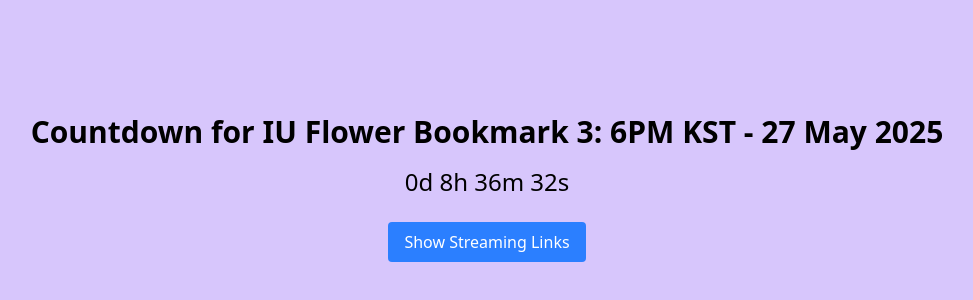
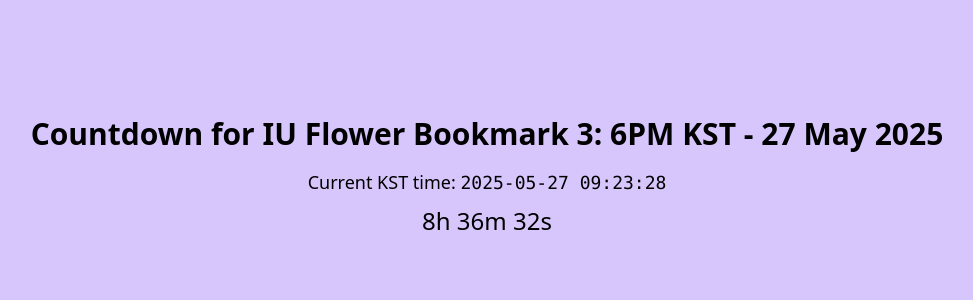
Before and after one commit to CedricSterckx/iu-countdown, a React (Vite) app: page / in a window 1280 px wide. Shown: the part 212-512 px from the top of the page, without its empty margins (153-1126 px from the left). Built offline with nearby package versions, Linux system fonts and the light colour scheme.

Commit message:
Update App.tsx

```diff
--- a/src/App.tsx
+++ b/src/App.tsx
@@ -7,6 +7,7 @@
 export const App = () => {
   const [timeLeft, setTimeLeft] = useState<string>('');
   const [showVideo, setShowVideo] = useState(false);
+  const [currentKST, setCurrentKST] = useState(DateTime.now().setZone('Asia/Seoul').toFormat('yyyy-MM-dd HH:mm:ss'));
 
   const targetTimeKST = DateTime.fromISO('2025-05-27T18:00:00', {
     zone: 'Asia/Seoul',
@@ -22,8 +23,8 @@
         setTimeLeft("🎉 It's time! 🎉");
         clearInterval(intervalId);
       } else {
-        const { days, hours, minutes, seconds } = diff.toObject();
-        setTimeLeft(`${days ?? 0}d ${hours ?? 0}h ${minutes ?? 0}m ${Math.floor(seconds ?? 0)}s`);
+        const { hours, minutes, seconds } = diff.toObject();
+        setTimeLeft(` ${hours ?? 0}h ${minutes ?? 0}m ${Math.floor(seconds ?? 0)}s`);
       }
     };
 
@@ -32,6 +33,13 @@
 
     return () => clearInterval(intervalId);
   }, [targetTimeKST]);
+
+  useEffect(() => {
+    const interval = setInterval(() => {
+      setCurrentKST(DateTime.now().setZone('Asia/Seoul').toFormat('yyyy-MM-dd HH:mm:ss'));
+    }, 1000);
+    return () => clearInterval(interval);
+  }, []);
 
   // Helper to fire confetti with logo
   const fireLogoConfetti = () => {
@@ -68,16 +76,10 @@
   return (
     <div className='flex flex-col items-center justify-center min-h-screen bg-[#d7c6fc] text-black text-center p-6'>
       <h1 className='text-3xl font-bold mb-4'>Countdown for IU Flower Bookmark 3: 6PM KST - 27 May 2025</h1>
+      <div className='text-lg mb-2'>
+        Current KST time: <span className='font-mono'>{currentKST}</span>
+      </div>
       <div className='text-2xl mb-6'>{timeLeft}</div>
-      <button
-        onClick={() => {
-          setShowVideo(!showVideo);
-          if (!showVideo) fireLogoConfetti();
-        }}
-        className='bg-blue-500 text-white px-4 py-2 rounded hover:bg-blue-600 transition-colors'
-      >
-        {showVideo ? 'Hide Streaming Links' : 'Show Streaming Links'}
-      </button>
 
       {showVideo && (
         <div className='mt-8 animate-fade-in'>
```
